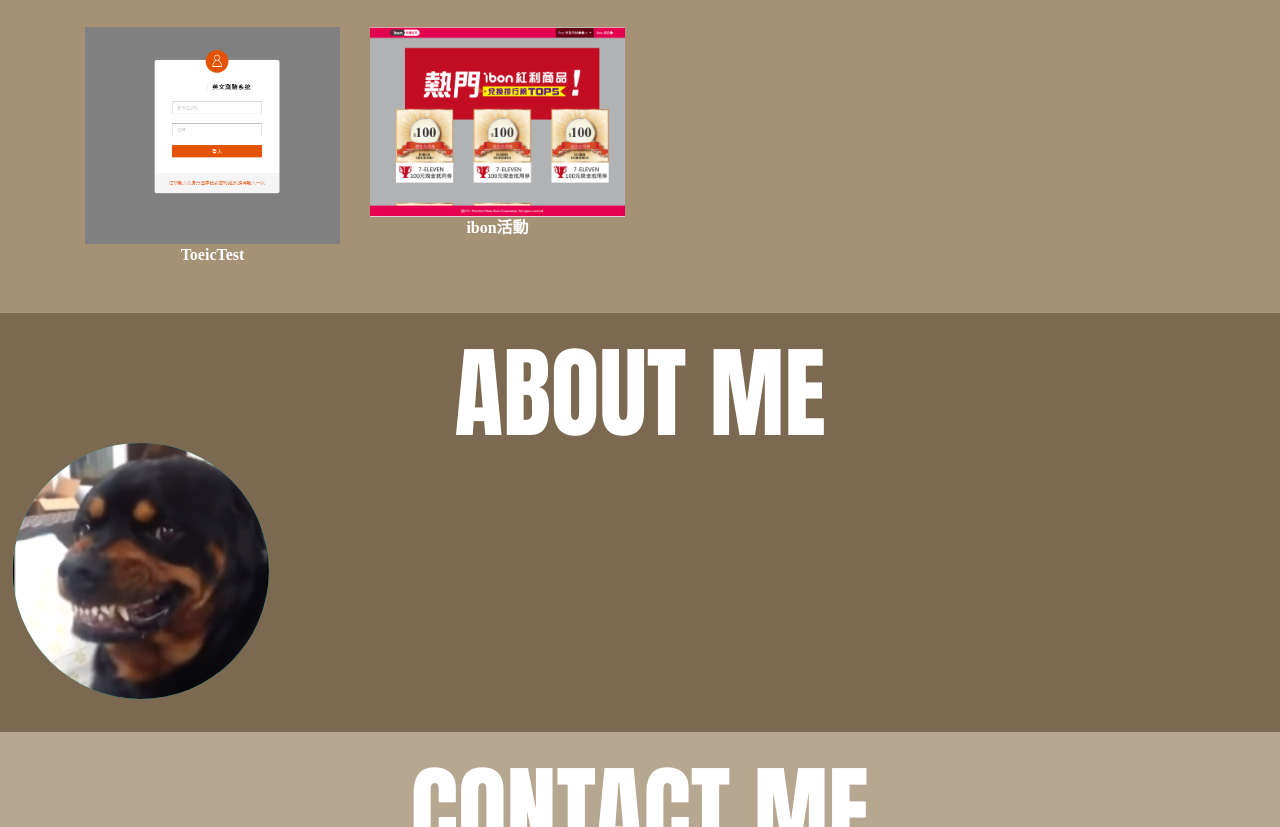
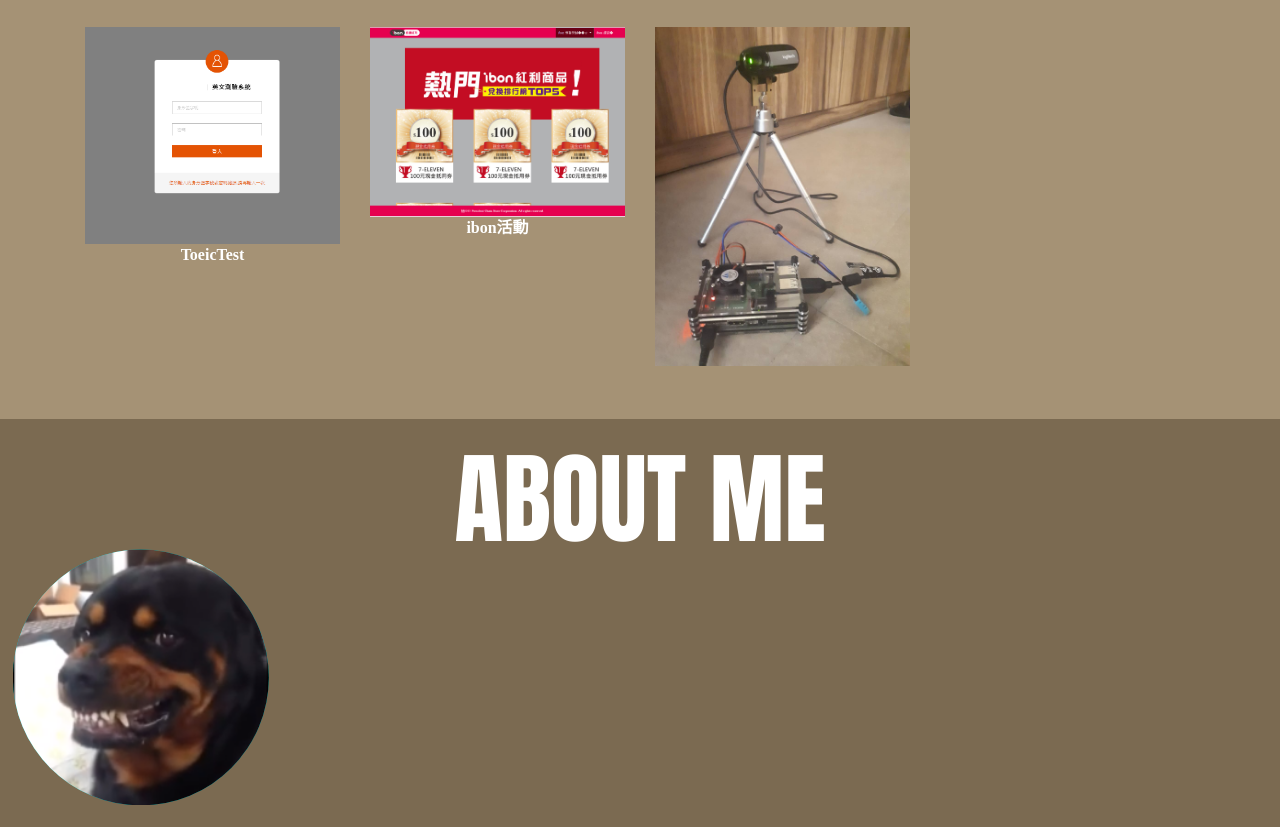
Before and after one commit to e23882/mycollections, a plain HTML site: page index.html in a window 1280 px wide. Shown: the part 1133-1960 px from the top of the page. Drawn offline with nearby package versions, Linux system fonts and the light colour scheme.

Commit message:
update content

```diff
--- a/index.html
+++ b/index.html
@@ -149,6 +149,12 @@
 						<div id="itemWord">ibon活動</div>
 					</a>
 				</div>
+				<div class="col-lg-3 col-md-4 col-sm-4 col-xs-12" id="item">
+					<a href="http://rr114.ddns.net:8080/stream_simple.html">
+						<img src="img/rpi.jpg" id="itemImg"/>
+						<div id="itemWord"></div>
+					</a>
+				</div>
 			</div>
 		</div>
 	</div>
```
Also changed, not shown: img/rpi.jpg (added).
